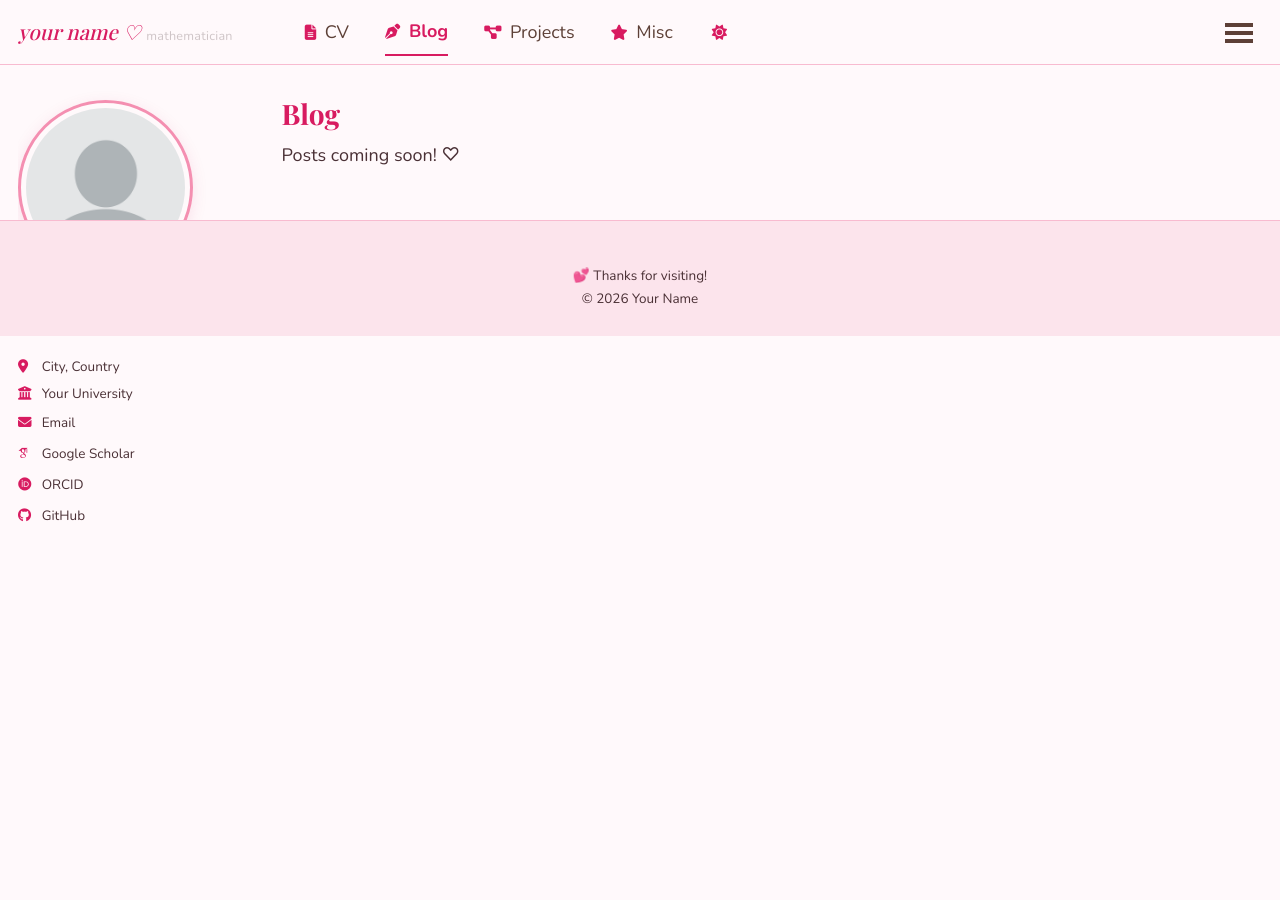
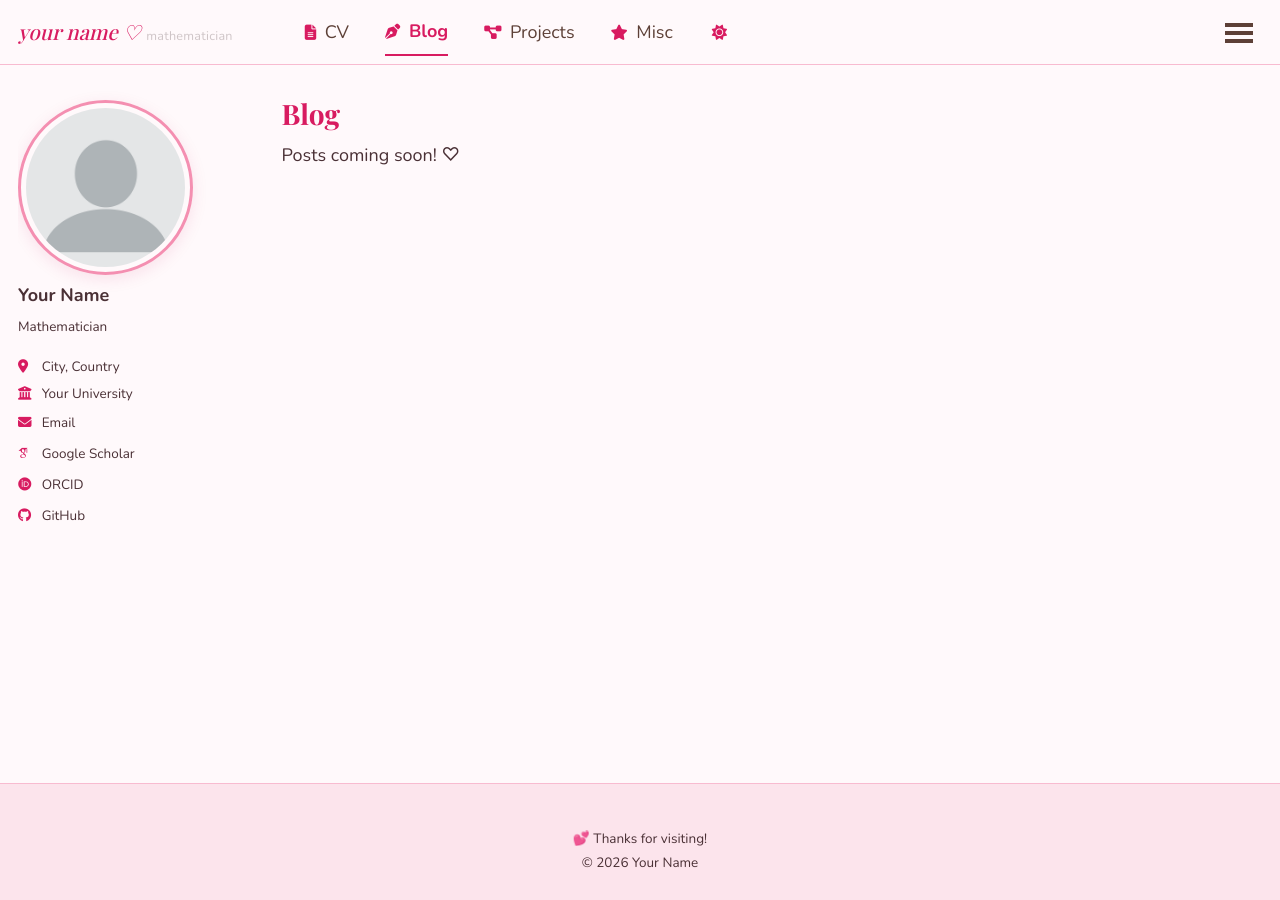
Before and after one commit to aris-uu/aris-uu.github.io, a Jekyll site: the page built from _pages/blog.md, in a window 1280 px wide. Built offline with Jekyll 4.4.1, drawn with Linux system fonts in a browser that asks for light colours; some web fonts are replaced; a script that is not in the unit is left out.

Commit message:
feat: implement base styles for typography, layout, and common UI elements

```diff
--- a/_sass/layout/_base.scss
+++ b/_sass/layout/_base.scss
@@ -13,14 +13,13 @@ body {
   background-color: var(--global-bg-color);
 
   margin: 0;
-  padding: $masthead-height 0 0;
-  padding-bottom: 9em;
+  padding: 0;
   font-family: $global-font-family;
   line-height: 1.5;
 
   /* Sticky footer: flex layout pushes footer to bottom */
-  // display: flex;
-  // flex-direction: column;
+  display: flex;
+  flex-direction: column;
   min-height: 100vh;
 
   &.overflow--hidden {
@@ -31,6 +30,7 @@ body {
 
 .initial-content {
   flex: 1 0 auto;
+  padding-top: $masthead-height;
 }
 
 h1,
```
